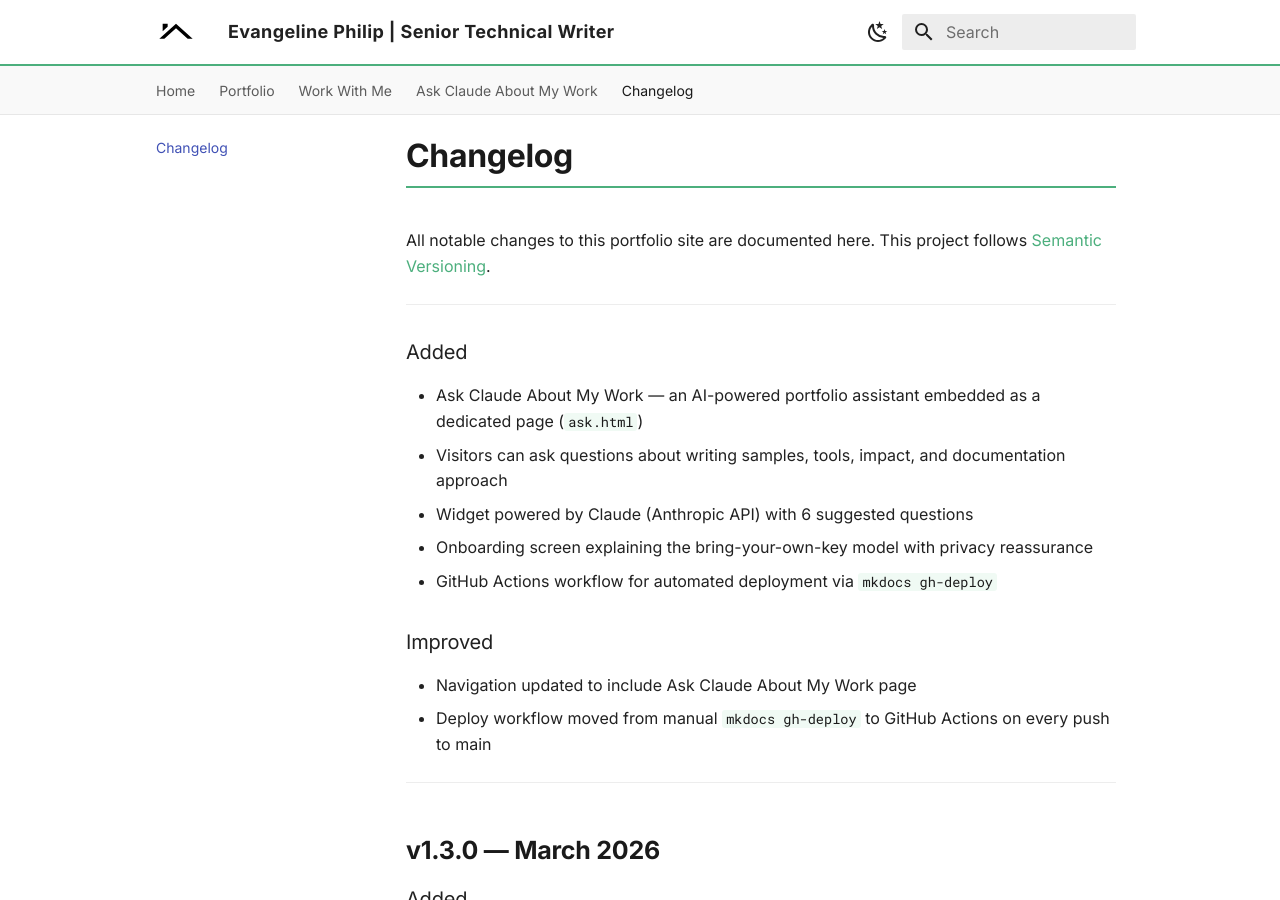
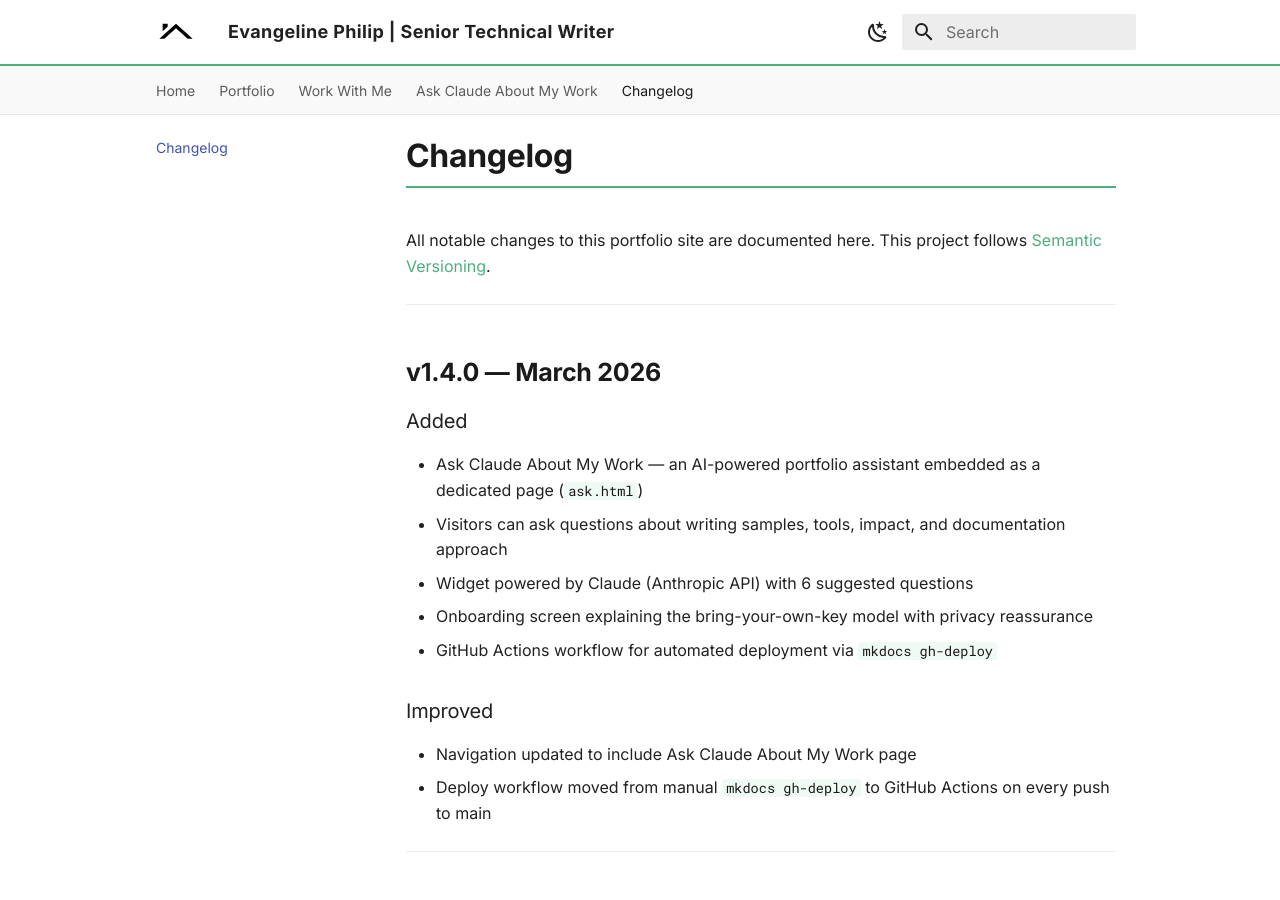
Before and after one commit to eva-philip/my-portfolio, an MkDocs documentation site: the page built from docs/changelog.md, in a window 1280 px wide and 900 px high. Built offline with MkDocs 1.6.1 and Material for MkDocs 9.7.7, drawn with Linux system fonts in a browser that asks for light colours.

Commit message:
Updated changelog

```diff
--- a/docs/changelog.md
+++ b/docs/changelog.md
@@ -4,6 +4,7 @@ All notable changes to this portfolio site are documented here.
 This project follows [Semantic Versioning](https://semver.org/).
 
 ---
+## v1.4.0 — March 2026
 
 ### Added
 - Ask Claude About My Work — an AI-powered portfolio assistant embedded as a dedicated page (`ask.html`)
```
